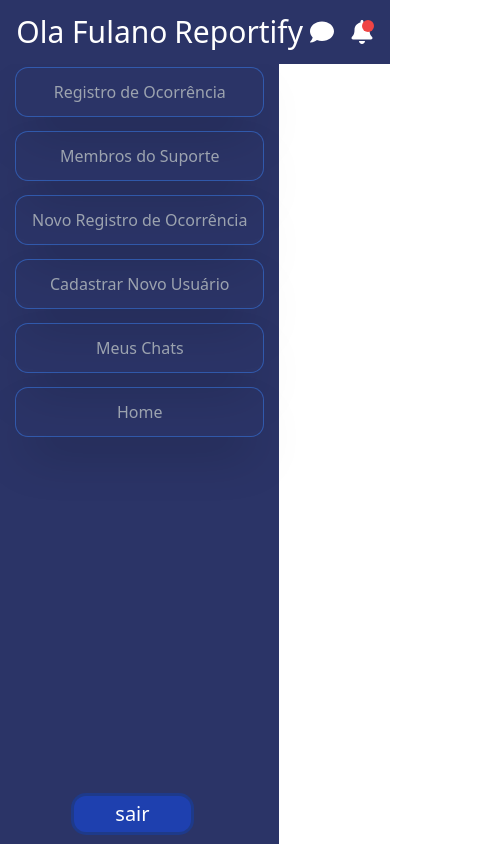
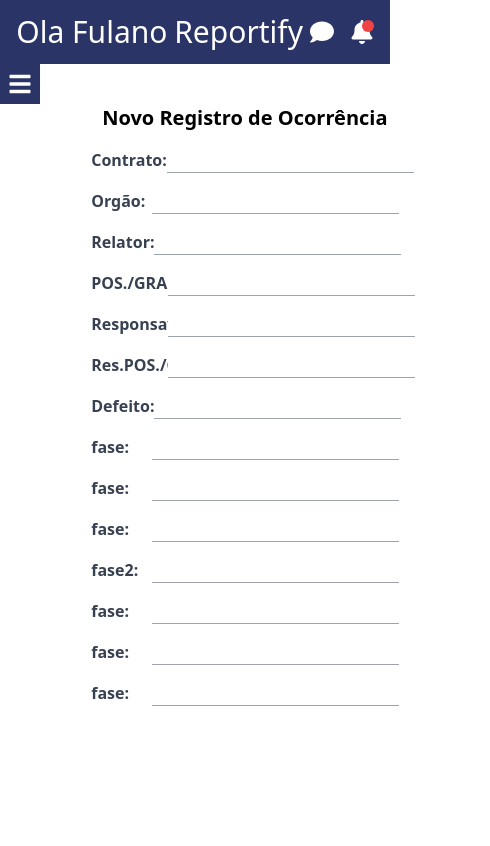
Before and after one commit to inodevs-5/Reportify-Frontend-Web, a React (Vite) app: page /CadastroRo in a window 390 px wide. Shown: the top 846 px of the page, 490 px wide, since content can reach past the window. Built offline with nearby package versions, Linux system fonts and the light colour scheme.

Commit message:
deixando o menu responsivo

```diff
--- a/src/Routes/index.tsx
+++ b/src/Routes/index.tsx
@@ -2,6 +2,7 @@ import Login from '../pages/Login';
 import Home from '../pages/Home'
 import {Routes , Route}  from "react-router-dom";
 import CadastroRo from '../pages/CadastroRo';
+import TabelaRo from '../pages/TabelaRO';
 
 
 export default function Routas() {
@@ -10,6 +11,7 @@ export default function Routas() {
         <Route path='/' element={<Login/>} />
         <Route path='/home' element={<Home/>}/>
         <Route path='/CadastroRo' element={<CadastroRo/>}/>
+        <Route path='/tabelaRo' element={<TabelaRo/>}/>
     </Routes>
         )
 }
--- a/src/components/menus/index.tsx
+++ b/src/components/menus/index.tsx
@@ -1,10 +1,18 @@
 import { Link } from "react-router-dom";
 import "../../styles/global.css";
-import { FaComment, FaBell } from 'react-icons/fa';
+import "./lado.css"
+import { FaComment, FaBell, FaBars, FaTimes  } from 'react-icons/fa';
+import { useState } from "react";
 // import { useState } from "react";
 
 
 function Menu() {
+const [open , setOpen] = useState(false)
+
+const isopen = () => {
+  setOpen(!open)
+  console.log("passei")
+}
 
   return (
     // menu decima
@@ -29,11 +37,14 @@ function Menu() {
       </div>
       </div>
 
-{/* menu do lado */}
-    <div className="bg-primary h-screen">
-      <div className="text-white font-bold text-xl p-6"></div>
-      <ul className="text-white flex flex-col  p-4">
-        <li className="py-3 rounded-xl text-center hover:bg-secondary cursor-pointer mt-1 ring-1 ring-black-300 shadow-2xl">
+      <div id="lado" className=" bg-primary min-h-screen fixed flex flex-col">
+      <div className="text-white font-bold text-xl "></div>
+      <div className="flex-1">
+      <ul className="text-white flex flex-col flex-grow   p-4">
+        <li className="">
+          <h1 className="text-3xl pl-2 text-white">Ola Fulano</h1>
+        </li>
+        <li className="py-3 rounded-xl text-center hover:bg-secondary cursor-pointer mt-3 ring-1 ring-black-300 shadow-2xl">
           <Link to="/" className="text-gray-400 p-4 hover:text-white">Registro de Ocorrência</Link>
         </li>
         <li className="py-3 rounded-xl text-center hover:bg-secondary  cursor-pointer mt-4 ring-1 ring-black-800 shadow-2xl">
@@ -49,7 +60,7 @@ function Menu() {
         <Link to="/" className="text-gray-400 p-4 hover:text-white">Meus Chats</Link>
         </li>
         <li className="py-3 rounded-xl text-center  mt-4 ring-1 hover:bg-secondary cursor-pointer ring-black-300 shadow-2xl">
-        <Link to="/" className="text-gray-400 p-4 hover:text-white">Home</Link>
+        <Link to="/home" className="text-gray-400 p-4 hover:text-white">Home</Link>
         </li>
         <div className="absolute pb-3 w-10/12 bottom-0 flex ">
         <button className="bg-blue-800  m-auto flex ring-offset-0 font-medium ring ring-blue-900
@@ -59,9 +70,67 @@ function Menu() {
           </div>
       </ul>
       <div>
+      </div>
+      </div>
+    </div >
 
+{/* menu do lado */}
+   { open && (
+   <div  className=" bg-primary min-h-screen fixed mt-4 flex flex-col">
+      <div className="text-white font-bold text-xl "></div>
+      <div className="flex-1">
+      <ul className="text-white flex flex-col flex-grow   p-4">
+        <li className="">
+          <h1 className="text-3xl pl-2 text-white"></h1>
+        </li>
+        <li className="py-3 rounded-xl text-center hover:bg-secondary cursor-pointer mt-3 ring-1 ring-black-300 shadow-2xl">
+          <Link to="/" className="text-gray-400 p-4 hover:text-white">Registro de Ocorrência</Link>
+        </li>
+        <li className="py-3 rounded-xl text-center hover:bg-secondary  cursor-pointer mt-4 ring-1 ring-black-800 shadow-2xl">
+        <Link to="/" className="text-gray-400 hover:text-white  p-4">Membros do Suporte</Link>
+        </li>
+        <li className="py-3 rounded-xl text-center hover:bg-secondary  mt-4 ring-1 ring-black-300 shadow-2xl">
+        <Link to="/CadastroRo" className="text-gray-400 p-4 hover:text-white">Novo Registro de Ocorrência</Link>
+        </li>
+        <li className="py-3 rounded-xl  text-center  mt-4 ring-1 hover:bg-secondary cursor-pointer ring-black-300 shadow-2xl">
+        <Link to="/" className="text-gray-400 p-4 hover:text-white">Cadastrar Novo Usuário</Link>
+        </li>
+        <li className="py-3 rounded-xl text-center  mt-4 ring-1 hover:bg-secondary cursor-pointer ring-black-300 shadow-2xl">
+        <Link to="/" className="text-gray-400 p-4 hover:text-white">Meus Chats</Link>
+        </li>
+        <li className="py-3 rounded-xl text-center  mt-4 ring-1 hover:bg-secondary cursor-pointer ring-black-300 shadow-2xl">
+        <Link to="/home" className="text-gray-400 p-4 hover:text-white">Home</Link>
+        </li>
+        <div className="absolute pb-6 w-10/12 bottom-0 flex ">
+        <button className="bg-blue-800  m-auto flex ring-offset-0 font-medium ring ring-blue-900
+        justify-center p-1  items-center  w-3/6  text-white text-xl rounded-xl">
+           <p>sair</p>
+        </button>
+          </div>
+      </ul>
+      <div>
       </div>
-    </div>
+      </div>
+    </div >
+
+    )}
+
+
+    {open ? (
+      <div id="bar" className="bg-primary p-2  fixed text-white cursor-pointer flex flex-col">
+        <button onClick={isopen}>
+          <FaTimes size={24} /> {/* Ícone de "X" */}
+        </button>
+      </div>
+      ) : (
+        <div id="bar" className="bg-primary p-2 mt-16 fixed text-white cursor-pointer flex flex-col">
+        <button onClick={isopen}>
+          <FaBars size={24} /> {/* Ícone de menu */}
+        </button>
+        </div>
+      )}
+
+
     </div>
   );
 };
--- /dev/null
+++ b/src/components/menus/lado.css
@@ -0,0 +1,16 @@
+#lado{
+    /* background-color: red; */
+    display:flex;
+}
+#bar{
+    display: none;
+}
+
+@media (max-width: 768px) {
+    #lado{
+        display: none;
+    }
+    #bar{
+        display: flex;
+    }
+  }
--- /dev/null
+++ b/src/pages/CadastroRo/cadastro.css
@@ -0,0 +1,9 @@
+#conteudo{
+    margin-left: 10rem
+}
+
+@media (max-width: 768px) {
+    #conteudo{
+        margin-left: 0rem;
+    }
+  }
--- a/src/pages/CadastroRo/index.tsx
+++ b/src/pages/CadastroRo/index.tsx
@@ -1,20 +1,185 @@
+import { useState } from "react";
 import Menu from "../../components/menus";
+import "./cadastro.css"
+
+
 
 function CadastroRo () {
+  const [contrato, setContrato] = useState('');
+  const [fase, setFase] = useState('');
+  const [orgao, setOrgao] = useState('');
+  const [relator, setRelator] = useState('');
+  const [posGradRelator, setPosGradRelator] = useState('');
+  const [responsavel, setResponsavel] = useState('');
+  const [posGradResponsavel, setPosGradResponsavel] = useState('');
+  const [hardwareChecked, setHardwareChecked] = useState(false);
+  const [softwareChecked, setSoftwareChecked] = useState(false);
+  const [equipamento, setEquipamento] = useState('');
+  const [posicao, setPosicao] = useState('');
+  const [partNumber, setPartNumber] = useState('');
+  const [serialNumber, setSerialNumber] = useState('');
+  const [versaoBaseDados, setVersaoBaseDados] = useState('');
+  const [versaoSoftware, setVersaoSoftware] = useState('');
+  const [descricao, setDescricao] = useState('');
+  const [titulo, setTitulo] = useState('');
+  const [logsAnexados, setLogsAnexados] = useState([]);
+
+  const [loading, setLoading] = useState(true);
+
 return(
 <div className="flex flex-wrap flex-row">
     <div>
     <Menu/>
     </div>
     {/* {conteudo fica aqui} */}
-    <div className="mt-16 bg-white flex-1 ">
-      <div className="p-10 flex flex-col ">
+    <div id="conteudo" className="mt-16  bg-white flex-1 ">
+      <div className="p-10 flex items-center flex-col ">
         <h1 className="text-xl text-black font-semibold">
           Novo Registro de Ocorrência
         </h1>
-        <div className="flex flex-col ">
-        <p>Contrato:<input className="w-3/4 bg-slate-600" type="text" /></p>
-        <div className="h-1 justify-end w-3/4 bg-black"></div>
+        <div className="flex flex-col mt-4 w-3/4">
+        <div className="flex mb-4">
+      <label htmlFor="contrato" className="block text-gray-700 font-bold w-1/4">
+        Contrato:
+      </label>
+      <input
+        type="text"
+        id="contrato"
+        className="border-b border-gray-400 focus:border-primary focus:outline-none px-2 py-0 flex-grow"
+      />
+    </div>
+    <div className="flex mb-4">
+      <label htmlFor="orgao" className="block text-gray-700 font-bold w-1/4">
+        Orgão:
+      </label>
+      <input
+        type="text"
+        id="orgao"
+        className="border-b border-gray-400 focus:border-primary focus:outline-none px-2 py-0 flex-grow"
+      />
+    </div>
+    <div className="flex mb-4">
+      <label htmlFor="Relator" className="block text-gray-700 font-bold w-1/4">
+        Relator:
+      </label>
+      <input
+        type="text"
+        id="Relator"
+        className="border-b border-gray-400 focus:border-primary focus:outline-none px-2 py-0 flex-grow"
+      />
+    </div>
+    <div className="flex mb-4">
+      <label htmlFor="POS./GRAD" className="block text-gray-700 font-bold w-1/4">
+        POS./GRAD:
+      </label>
+      <input
+        type="text"
+        id="POS_GRAD"
+        className="border-b border-gray-400 focus:border-primary focus:outline-none px-2 py-0 flex-grow"
+      />
+    </div>
+    <div className="flex mb-4">
+      <label htmlFor="Responsavel/supervisor do centro" className="block text-gray-700 font-bold w-1/4">
+        Responsavel/centro:
+      </label>
+      <input
+        type="text"
+        id="Responsavel/supervisor do centro"
+        className="border-b border-gray-400 focus:border-primary focus:outline-none px-2 py-0 flex-grow"
+      />
+    </div>
+    <div className="flex mb-4">
+      <label htmlFor="Res_POS_GRAD" className="block text-gray-700 font-bold w-1/4">
+        Res.POS./GRAD:
+      </label>
+      <input
+        type="text"
+        id="Res_POS_GRAD"
+        className="border-b border-gray-400 focus:border-primary focus:outline-none px-2 py-0 flex-grow"
+      />
+    </div>
+    <div className="flex mb-4">
+      <label htmlFor="Defeito" className="block text-gray-700 font-bold w-1/4">
+        Defeito:
+      </label>
+      <input
+        type="text"
+        id="Defeito"
+        className="border-b border-gray-400 focus:border-primary focus:outline-none px-2 py-0 flex-grow"
+      />
+    </div>
+    <div className="flex mb-4">
+      <label htmlFor="fase" className="block text-gray-700 font-bold w-1/4">
+        fase:
+      </label>
+      <input
+        type="text"
+        id="fase"
+        className="border-b border-gray-400 focus:border-primary focus:outline-none px-2 py-0 flex-grow"
+      />
+    </div>
+    <div className="flex mb-4">
+      <label htmlFor="fase" className="block text-gray-700 font-bold w-1/4">
+        fase:
+      </label>
+      <input
+        type="text"
+        id="fase"
+        className="border-b border-gray-400 focus:border-primary focus:outline-none px-2 py-0 flex-grow"
+      />
+    </div>
+    <div className="flex mb-4">
+      <label htmlFor="fase" className="block text-gray-700 font-bold w-1/4">
+        fase:
+      </label>
+      <input
+        type="text"
+        id="fase"
+        className="border-b border-gray-400 focus:border-primary focus:outline-none px-2 py-0 flex-grow"
+      />
+    </div>
+    <div className="flex mb-4">
+      <label htmlFor="fase" className="block text-gray-700 font-bold w-1/4">
+        fase2:
+      </label>
+      <input
+        type="text"
+        id="fase"
+        className="border-b border-gray-400 focus:border-primary focus:outline-none px-2 py-0 flex-grow"
+      />
+    </div>
+    <div className="flex mb-4">
+      <label htmlFor="fase" className="block text-gray-700 font-bold w-1/4">
+        fase:
+      </label>
+      <input
+        type="text"
+        id="fase"
+        className="border-b border-gray-400 focus:border-primary focus:outline-none px-2 py-0 flex-grow"
+      />
+    </div>
+    <div className="flex mb-4">
+      <label htmlFor="fase" className="block text-gray-700 font-bold w-1/4">
+        fase:
+      </label>
+      <input
+        type="text"
+        id="fase"
+        className="border-b border-gray-400 focus:border-primary focus:outline-none px-2 py-0 flex-grow"
+      />
+    </div>
+    <div className="flex mb-4">
+      <label htmlFor="fase" className="block text-gray-700 font-bold w-1/4">
+        fase:
+      </label>
+      <input
+        type="text"
+        id="fase"
+        className="border-b border-gray-400 focus:border-primary focus:outline-none px-2 py-0 flex-grow"
+      />
+    </div>
+
+
         </div>
       </div>
   </div>
--- a/src/pages/Home/index.tsx
+++ b/src/pages/Home/index.tsx
@@ -7,7 +7,7 @@ import { FaComment, FaBell } from 'react-icons/fa';
 function Home() {
 
   return (
-    <div className="container w-full h-full">
+    <div className="flex flex-wrap flex-row">
       <Menu></Menu>
     </div>
   );
```
Also changed, not shown: src/pages/TabelaRO/index.tsx (added, +13 -0 lines).
